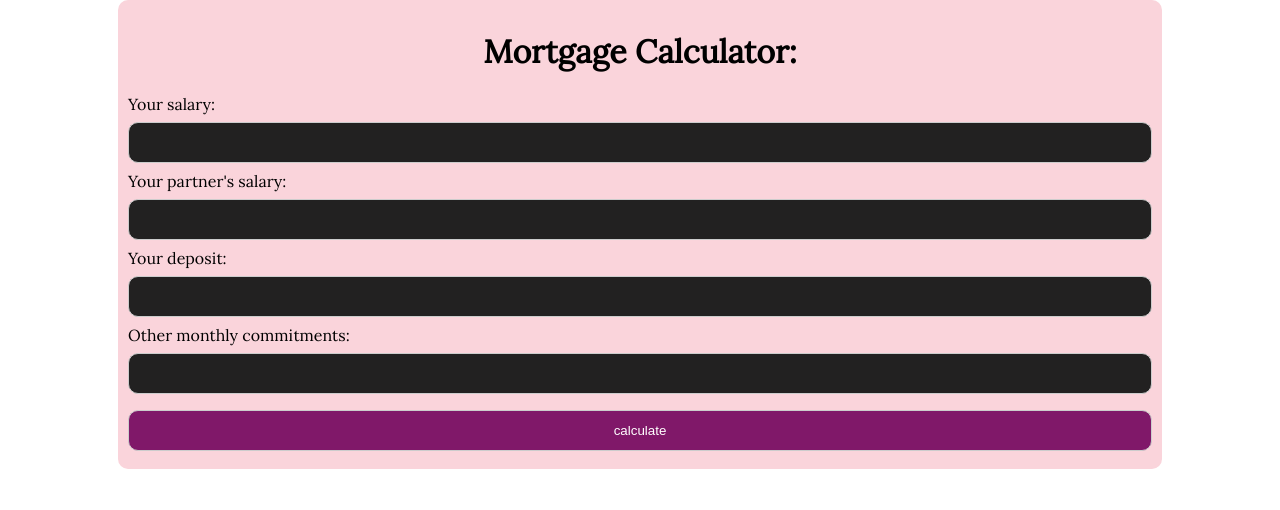
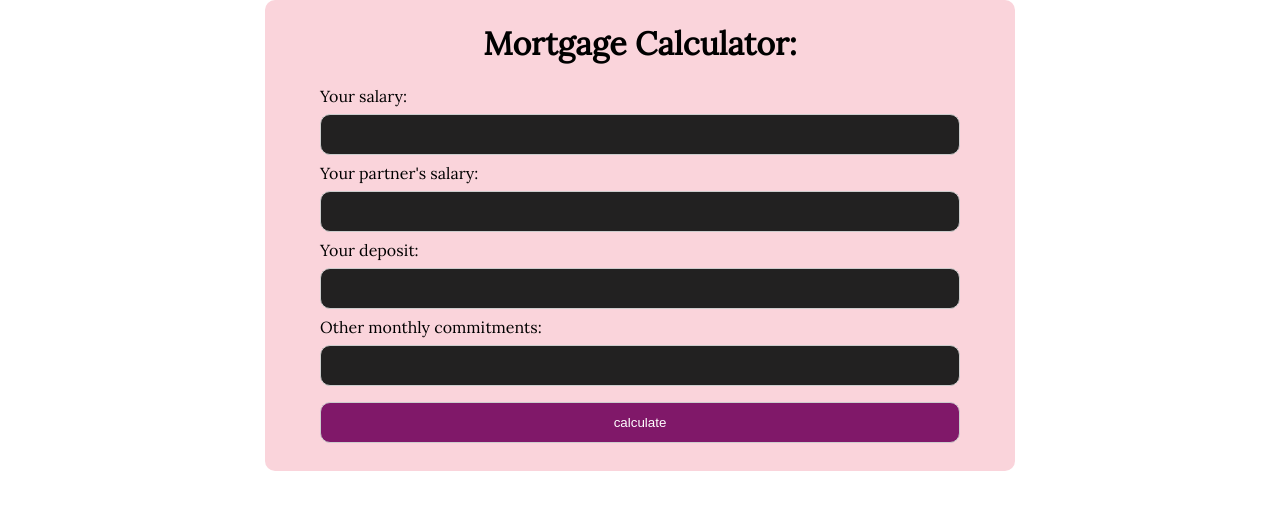
Before and after one commit to mirkiy/mortgage_calculator_react, a React (Create React App) app: page / in a window 1280 px wide. Shown: the top 510 px of the page. Built offline with nearby package versions, Linux system fonts and the light colour scheme.

Commit message:
input styling

```diff
--- a/src/App.css
+++ b/src/App.css
@@ -2,9 +2,9 @@
   background-color: rgb(250, 212, 219);
   margin: 0 auto;
   display: block;
-  width: 80%;
+  width: 50%;
   border-radius: 10px;
-  padding: 10px;
+  padding:2px 55px 20px;
   font-family: 'Lora', serif;
 }
 h1 {
```
